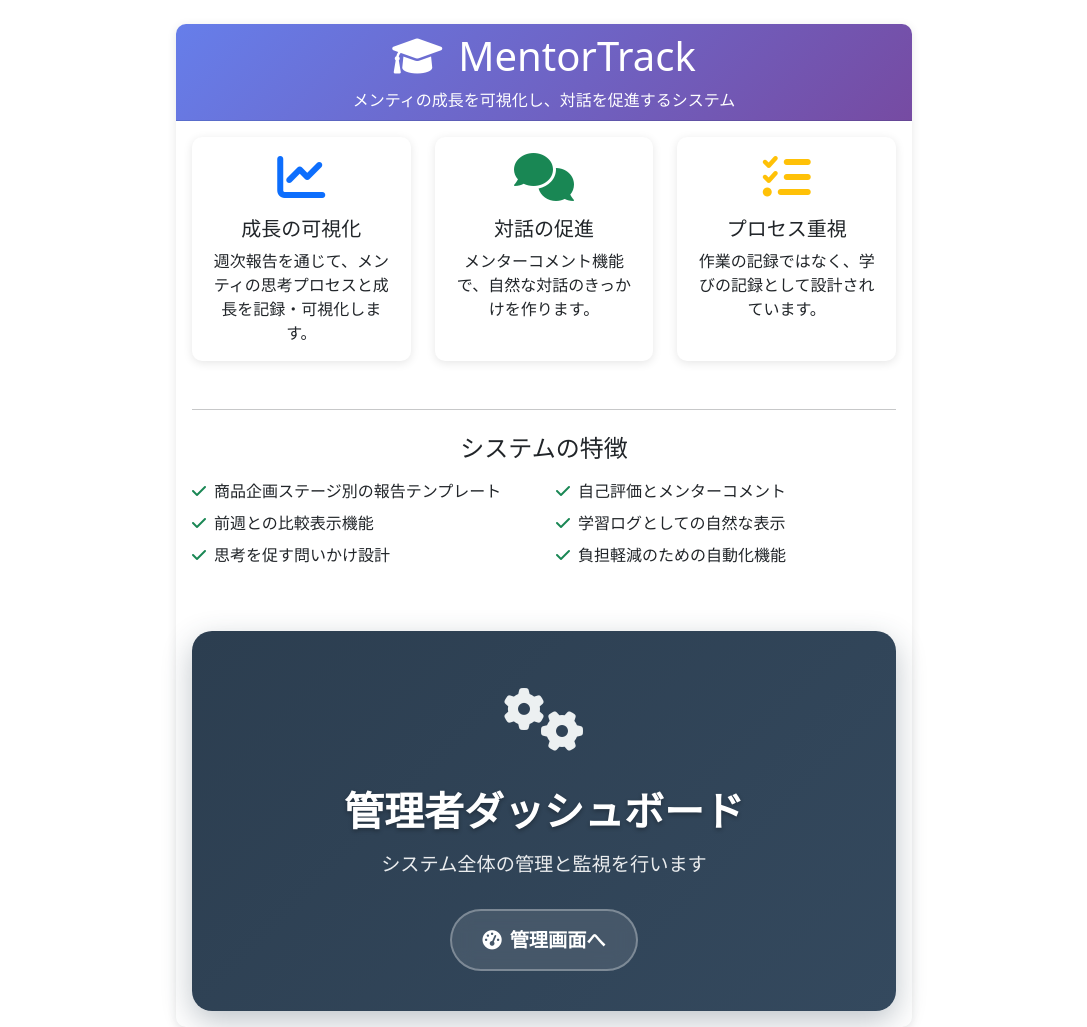
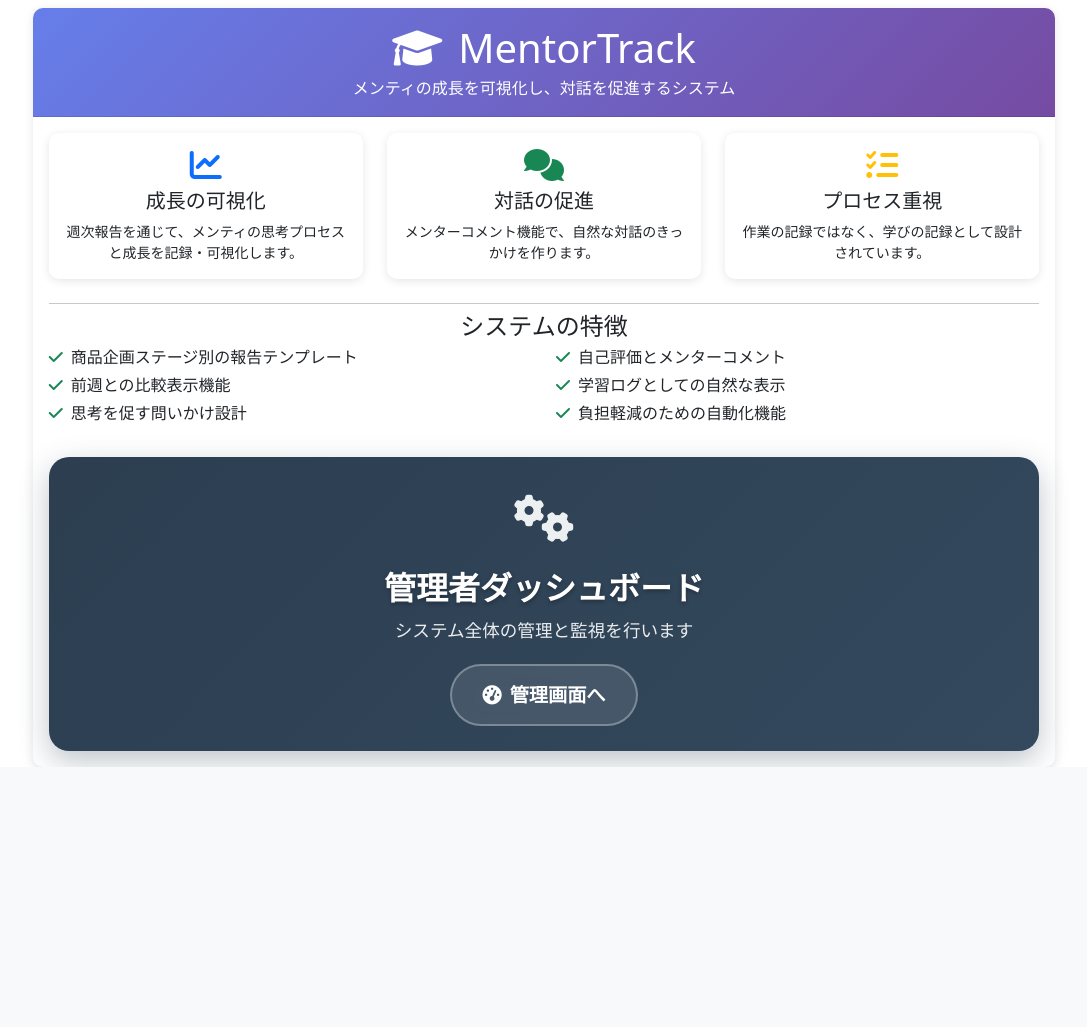
Before and after one commit to k-mizu17009/MentorTrack, a Flask app: page / in a window 1280 px wide. Shown: the part 56-1083 px from the top of the page, without its empty margins (96-1183 px from the left). After the commit the page ends 823 px from the top, so only its background shows below. Run offline with Flask 3, Linux system fonts and the light colour scheme; a user stored in the database is signed in; tables that the repository leaves empty hold one stand-in row (values such as "Sample post"); data that the repository does not hold is empty.

Commit message:
トップ画面のレイアウトを変更した

```diff
--- a/templates/base.html
+++ b/templates/base.html
@@ -177,7 +177,7 @@
         </div>
     </nav>
 
-    <div class="container mt-4">
+    <div class="container-fluid mt-2 px-4">
         {% with messages = get_flashed_messages(with_categories=true) %}
             {% if messages %}
                 {% for category, message in messages %}
--- a/templates/index.html
+++ b/templates/index.html
@@ -4,62 +4,62 @@
 
 {% block content %}
 <div class="row">
-    <div class="col-lg-8 mx-auto">
+    <div class="col-lg-10 mx-auto">
         <div class="card">
-            <div class="card-header text-center">
+            <div class="card-header text-center py-3">
                 <h1 class="mb-0">
                     <i class="fas fa-graduation-cap me-3"></i>MentorTrack
                 </h1>
-                <p class="mb-0 mt-2">メンティの成長を可視化し、対話を促進するシステム</p>
+                <p class="mb-0 mt-1">メンティの成長を可視化し、対話を促進するシステム</p>
             </div>
-            <div class="card-body">
+            <div class="card-body py-3">
                 <div class="row text-center">
-                    <div class="col-md-4 mb-4">
+                    <div class="col-md-4 mb-3">
                         <div class="card h-100">
-                            <div class="card-body">
-                                <i class="fas fa-chart-line fa-3x text-primary mb-3"></i>
+                            <div class="card-body py-3">
+                                <i class="fas fa-chart-line fa-2x text-primary mb-2"></i>
                                 <h5 class="card-title">成長の可視化</h5>
-                                <p class="card-text">週次報告を通じて、メンティの思考プロセスと成長を記録・可視化します。</p>
+                                <p class="card-text small">週次報告を通じて、メンティの思考プロセスと成長を記録・可視化します。</p>
                             </div>
                         </div>
                     </div>
-                    <div class="col-md-4 mb-4">
+                    <div class="col-md-4 mb-3">
                         <div class="card h-100">
-                            <div class="card-body">
-                                <i class="fas fa-comments fa-3x text-success mb-3"></i>
+                            <div class="card-body py-3">
+                                <i class="fas fa-comments fa-2x text-success mb-2"></i>
                                 <h5 class="card-title">対話の促進</h5>
-                                <p class="card-text">メンターコメント機能で、自然な対話のきっかけを作ります。</p>
+                                <p class="card-text small">メンターコメント機能で、自然な対話のきっかけを作ります。</p>
                             </div>
                         </div>
                     </div>
-                    <div class="col-md-4 mb-4">
+                    <div class="col-md-4 mb-3">
                         <div class="card h-100">
-                            <div class="card-body">
-                                <i class="fas fa-tasks fa-3x text-warning mb-3"></i>
+                            <div class="card-body py-3">
+                                <i class="fas fa-tasks fa-2x text-warning mb-2"></i>
                                 <h5 class="card-title">プロセス重視</h5>
-                                <p class="card-text">作業の記録ではなく、学びの記録として設計されています。</p>
+                                <p class="card-text small">作業の記録ではなく、学びの記録として設計されています。</p>
                             </div>
                         </div>
                     </div>
                 </div>
 
-                <hr class="my-4">
+                <hr class="my-2">
 
                 <div class="text-center">
-                    <h4 class="mb-3">システムの特徴</h4>
+                    <h4 class="mb-1">システムの特徴</h4>
                     <div class="row">
                         <div class="col-md-6">
                             <ul class="list-unstyled text-start">
-                                <li class="mb-2"><i class="fas fa-check text-success me-2"></i>商品企画ステージ別の報告テンプレート</li>
-                                <li class="mb-2"><i class="fas fa-check text-success me-2"></i>前週との比較表示機能</li>
-                                <li class="mb-2"><i class="fas fa-check text-success me-2"></i>思考を促す問いかけ設計</li>
+                                <li class="mb-1"><i class="fas fa-check text-success me-2"></i>商品企画ステージ別の報告テンプレート</li>
+                                <li class="mb-1"><i class="fas fa-check text-success me-2"></i>前週との比較表示機能</li>
+                                <li class="mb-1"><i class="fas fa-check text-success me-2"></i>思考を促す問いかけ設計</li>
                             </ul>
                         </div>
                         <div class="col-md-6">
                             <ul class="list-unstyled text-start">
-                                <li class="mb-2"><i class="fas fa-check text-success me-2"></i>自己評価とメンターコメント</li>
-                                <li class="mb-2"><i class="fas fa-check text-success me-2"></i>学習ログとしての自然な表示</li>
-                                <li class="mb-2"><i class="fas fa-check text-success me-2"></i>負担軽減のための自動化機能</li>
+                                <li class="mb-1"><i class="fas fa-check text-success me-2"></i>自己評価とメンターコメント</li>
+                                <li class="mb-1"><i class="fas fa-check text-success me-2"></i>学習ログとしての自然な表示</li>
+                                <li class="mb-1"><i class="fas fa-check text-success me-2"></i>負担軽減のための自動化機能</li>
                             </ul>
                         </div>
                     </div>
@@ -69,12 +69,16 @@
                 {% if current_user.is_authenticated %}
                     {% if current_user.role == 'mentor' %}
                         <!-- メンター向けの案内 -->
-                        <div class="text-center mt-5">
+                        <div class="text-center mt-3">
                             <div class="mentor-welcome-card">
-                                <div class="mentor-icon">
-                                    <i class="fas fa-chalkboard-teacher"></i>
+                                <div class="mentor-header">
+                                    <div class="mentor-icon">
+                                        <i class="fas fa-chalkboard-teacher"></i>
+                                    </div>
+                                    <a href="{{ url_for('mentor_dashboard') }}" class="mentor-title-link" onclick="addClickEffect(event)">
+                                        <h3 class="mentor-title">メンターダッシュボード</h3>
+                                    </a>
                                 </div>
-                                <h3 class="mentor-title">メンターダッシュボード</h3>
                                 <p class="mentor-description">
                                     メンティの進捗状況を確認し、効果的な指導を行いましょう
                                 </p>
@@ -92,28 +96,25 @@
                                         <span>指導アラート</span>
                                     </div>
                                 </div>
-                                <a href="{{ url_for('mentor_dashboard') }}" class="btn btn-primary btn-lg mentor-button">
-                                    <i class="fas fa-tachometer-alt me-2"></i>ダッシュボードへ
-                                </a>
                             </div>
                         </div>
                     {% elif current_user.role == 'mentee' %}
                         <!-- メンティ向けの案内 -->
-                        <div class="text-center mt-5">
+                        <div class="text-center mt-3">
                             <div class="report-button-container">
                                 <a href="{{ url_for('my_dashboard') }}" class="btn btn-success btn-lg report-button">
                                     <i class="fas fa-edit me-2"></i>ダッシュボードへ
                                 </a>
                                 <div class="report-button-glow"></div>
                             </div>
-                            <p class="mt-3 text-muted">
+                            <p class="mt-2 text-muted">
                                 <i class="fas fa-info-circle me-1"></i>
                                 週次報告を開始しましょう
                             </p>
                         </div>
                     {% elif current_user.role == 'admin' %}
                         <!-- 管理者向けの案内 -->
-                        <div class="text-center mt-5">
+                        <div class="text-center mt-3">
                             <div class="admin-welcome-card">
                                 <div class="admin-icon">
                                     <i class="fas fa-cogs"></i>
@@ -130,14 +131,14 @@
                     {% endif %}
                 {% else %}
                     <!-- 未ログイン時の表示 -->
-                    <div class="text-center mt-5">
+                    <div class="text-center mt-3">
                         <div class="report-button-container">
                             <a href="#" class="btn btn-success btn-lg report-button" onclick="createSampleMentee()">
                                 <i class="fas fa-edit me-2"></i>報告を行う
                             </a>
                             <div class="report-button-glow"></div>
                         </div>
-                        <p class="mt-3 text-muted">
+                        <p class="mt-2 text-muted">
                             <i class="fas fa-info-circle me-1"></i>
                             クリックして週次報告を開始しましょう
                         </p>
@@ -296,27 +372,27 @@
 .admin-welcome-card {
     background: linear-gradient(135deg, #2c3e50 0%, #34495e 100%);
     border-radius: 20px;
-    padding: 40px;
+    padding: 25px;
     color: white;
     box-shadow: 0 10px 30px rgba(44, 62, 80, 0.3);
 }
 
 .admin-icon {
-    font-size: 4rem;
-    margin-bottom: 20px;
+    font-size: 3rem;
+    margin-bottom: 15px;
     color: #ecf0f1;
 }
 
 .admin-title {
-    font-size: 2.5rem;
+    font-size: 2rem;
     font-weight: bold;
-    margin-bottom: 15px;
+    margin-bottom: 10px;
     text-shadow: 0 2px 4px rgba(0,0,0,0.3);
 }
 
 .admin-description {
-    font-size: 1.2rem;
-    margin-bottom: 30px;
+    font-size: 1.1rem;
+    margin-bottom: 20px;
     opacity: 0.9;
 }
 
@@ -383,5 +478,15 @@ function createSampleMentee() {
         alert('エラーが発生しました');
     });
 }
+
+function addClickEffect(event) {
+    // シンプルなクリック効果
+    const link = event.currentTarget;
+    link.style.transform = 'translateY(-2px) scale(0.98)';
+
+    setTimeout(() => {
+        link.style.transform = '';
+    }, 150);
+}
 </script>
 {% endblock %}
```
Also changed, not shown: other parts of templates/index.html (+105 -11 lines).
